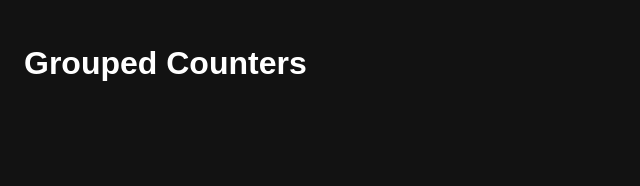
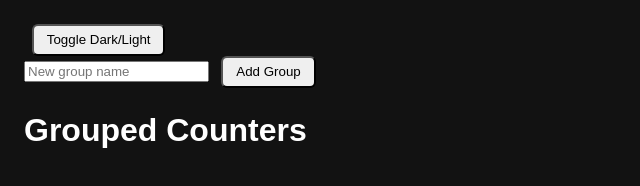
Before and after one commit to oscargarciantt/grouped-counters, a website: page public/index.html in a window 1280 px wide. Shown: the whole page, without its empty margins (0-640 px from the left). Drawn offline with nearby package versions, Linux system fonts and the light colour scheme; no server answers.

Commit message:
Update index.html

```diff
--- a/public/index.html
+++ b/public/index.html
@@ -7,13 +7,46 @@
   <script src="https://cdn.jsdelivr.net/npm/chart.js"></script>
   <script src="app.js" defer></script>
   <style>
-    body { background: #121212; color: white; font-family: sans-serif; padding: 1rem; }
-    .group { margin-bottom: 2rem; padding: 1rem; border: 1px solid #444; border-radius: 10px; }
-    .counter { display: flex; justify-content: space-between; margin: 0.5rem 0; }
-    button { border-radius: 6px; padding: 0.4rem 0.8rem; margin-left: 0.5rem; }
+    body {
+      font-family: sans-serif;
+      padding: 1rem;
+      background-color: #121212;
+      color: white;
+      transition: background 0.3s, color 0.3s;
+    }
+    body.light {
+      background-color: #f9f9f9;
+      color: #121212;
+    }
+    .group {
+      margin-bottom: 2rem;
+      padding: 1rem;
+      border: 1px solid #444;
+      border-radius: 10px;
+    }
+    .counter {
+      display: flex;
+      justify-content: space-between;
+      margin: 0.5rem 0;
+    }
+    button {
+      border-radius: 6px;
+      padding: 0.4rem 0.8rem;
+      margin-left: 0.5rem;
+    }
+    #controls {
+      margin-bottom: 1.5rem;
+    }
   </style>
 </head>
 <body>
+  <div id="controls">
+    <button onclick="toggleTheme()">Toggle Dark/Light</button>
+    <form onsubmit="createGroup(event)">
+      <input type="text" id="groupNameInput" placeholder="New group name" required>
+      <button type="submit">Add Group</button>
+    </form>
+  </div>
   <h1>Grouped Counters</h1>
   <div id="groups"></div>
 </body>
```
